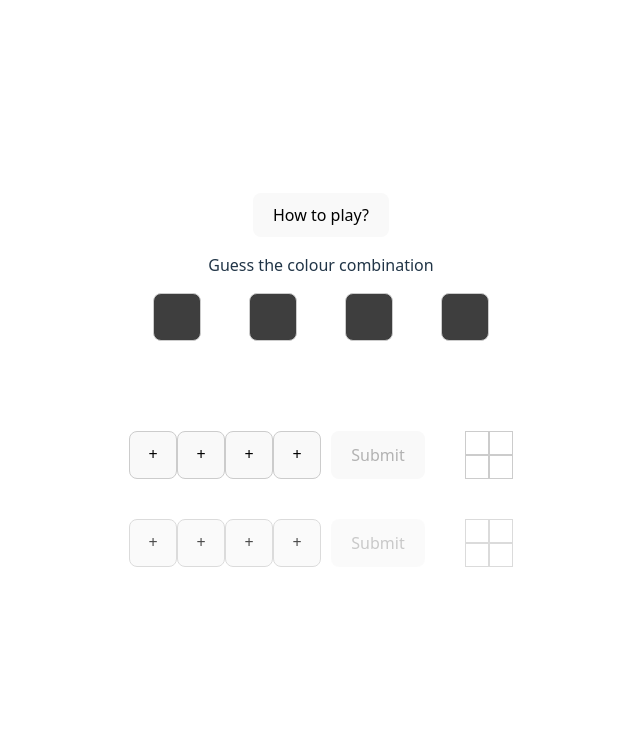
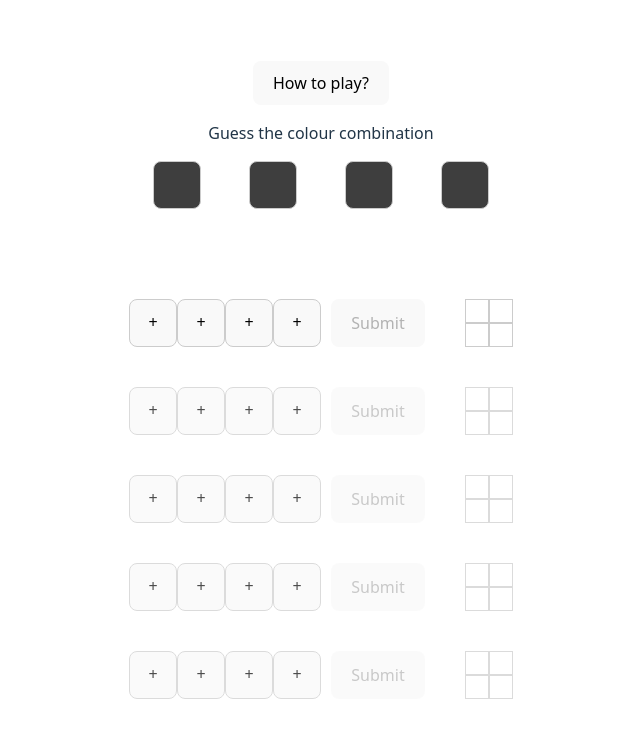
Before and after one commit to VeraNemedyVarga/colour-guess, a React (Vite) app: page / in a window 1280 px wide. Shown: the top 738 px of the page, without its empty margins (319-959 px from the left). Built offline with nearby package versions, Linux system fonts and the light colour scheme.

Commit message:
Changed number of rows, gave more specific name to overlay ref

```diff
--- a/src/Board/Board.tsx
+++ b/src/Board/Board.tsx
@@ -27,10 +27,10 @@ export default function Board({
   };
 
   const [playerRows, setPlayerRows] = useState<PlayerGuess[]>(
-    generateEmptyRows({ id: 0, colours: ['', '', '', ''] }, 2)
+    generateEmptyRows({ id: 0, colours: ['', '', '', ''] }, 5)
   );
   const [feedbackRows, setFeedbackRows] = useState<GameFeedback[]>(
-    generateEmptyRows({ id: 0, colours: ['', '', '', ''] }, 2)
+    generateEmptyRows({ id: 0, colours: ['', '', '', ''] }, 5)
   );
   const [gameEnded, setGameEnded] = useState<boolean>(false);
   const [gameResult, setGameResult] = useState<GameResult>('');
--- a/src/Header/Header.tsx
+++ b/src/Header/Header.tsx
@@ -119,14 +119,14 @@ export default function Header({
   howToOpened: boolean;
   setHowToOpened: (opened: boolean) => void;
 }>) {
-  const wrapper = useRef(null);
-  useOutsideClickHandler(wrapper, () => {
+  const howtowrapper = useRef(null);
+  useOutsideClickHandler(howtowrapper, () => {
     setHowToOpened(false);
   });
 
   return (
     <div>
-      <div className={howToOpened ? 'opened' : 'closed'} ref={wrapper}>
+      <div className={howToOpened ? 'opened' : 'closed'} ref={howtowrapper}>
         <HowToOverlay />
       </div>
       <div>
```
